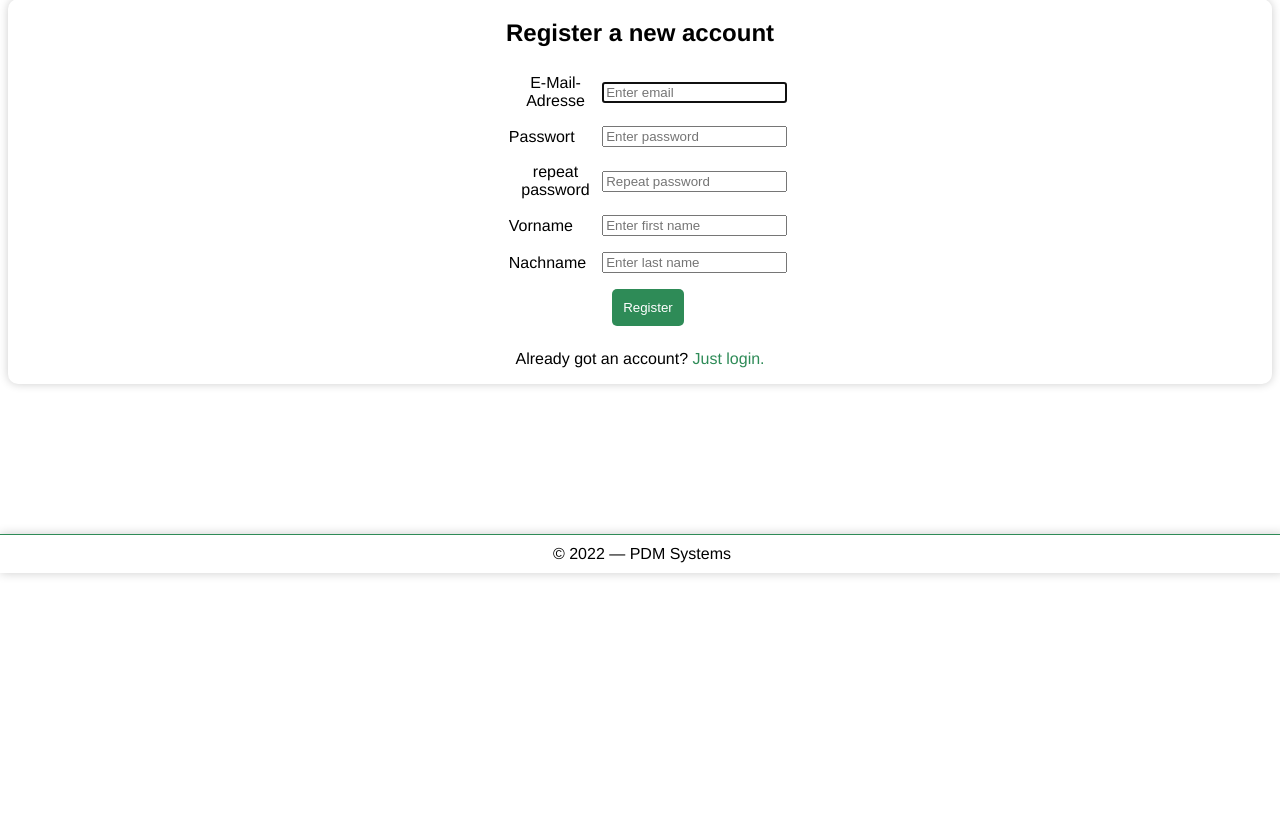
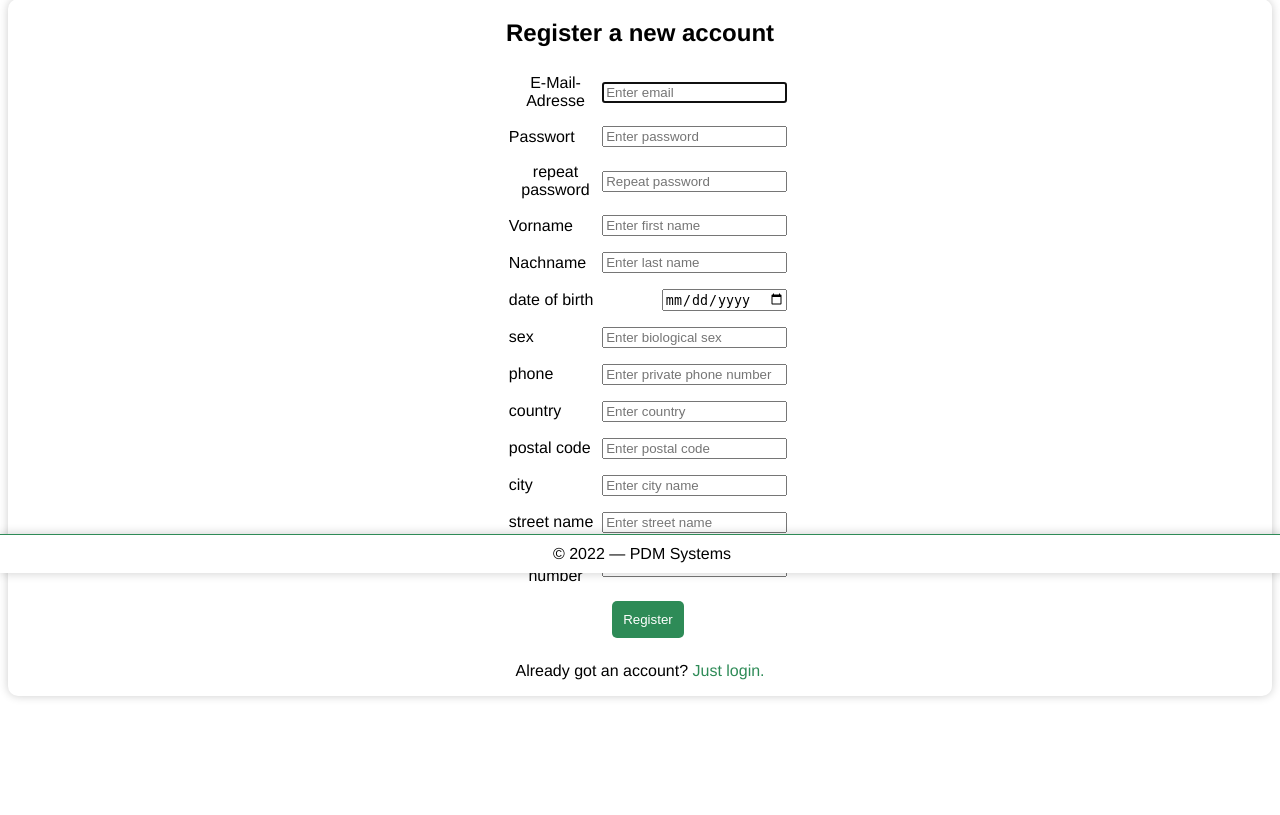
Before and after one commit to arne-kapell/patient-data-management, a Django app: page /accounts/register/ in a window 1280 px wide. Shown: the part 227-1042 px from the top of the page. Before the commit the page ends 804 px from the top, so only its background shows below. Run offline with Django 4.2, Linux system fonts and the light colour scheme.

Commit message:
profile management init

```diff
--- a/pdm/forms.py
+++ b/pdm/forms.py
@@ -7,11 +7,13 @@ class CustomUserCreationForm(UserCreationForm):
 
     class Meta:
         model = User
-        fields = ('email', 'role', 'verified', 'first_name', 'last_name')
+        fields = ('email', 'role', 'verified', 'first_name', 'last_name', 'birth_date',
+        'sex', 'phone', 'street_name', 'street_number', 'city', 'postal_code', 'country')
 
 
 class CustomUserChangeForm(UserChangeForm):
 
     class Meta:
         model = User
-        fields = ('email', 'role', 'verified', 'first_name', 'last_name')
+        fields = ('email', 'role', 'verified', 'first_name', 'last_name', 'birth_date',
+        'sex', 'phone', 'street_name', 'street_number', 'city', 'postal_code', 'country')
--- a/pdm/templates/pdm/main.html
+++ b/pdm/templates/pdm/main.html
@@ -170,7 +170,8 @@
                     {% if user.is_superuser %}
                     <span style="margin-right: 10px; color: red;">ADMIN</span>
                     {% elif user.last_name and user.first_name %}
-                    <span style="margin-right: 10px;">{{ user.last_name }}, {{ user.first_name }}</span>
+                    <!--<span style="margin-right: 10px;">{{ user.last_name }}, {{ user.first_name }}</span>-->
+                    <a href="/profile/"><button>{{ user.last_name }}, {{ user.first_name }}</button></a>
                     {% endif %}
                     {% if user.is_staff %}
                     <a href="/admin/"><button>Admin</button></a>
--- a/pdm/urls.py
+++ b/pdm/urls.py
@@ -17,4 +17,6 @@ urlpatterns = [
 
     path('accounts/', include('django.contrib.auth.urls')),
     path('accounts/register/', views.registerPage, name='register'),
+    path('profile/', views.profilePage, name='profile'),
+    path('profile/edit/', views.editProfile, name='edit-profile'),
 ]
--- a/pdm/views.py
+++ b/pdm/views.py
@@ -131,6 +131,11 @@ def deleteDoc(request, doc_id):
     return redirect('docs')
 
 
+@login_required
+def profilePage(request):
+    return render(request, 'pdm/profile.html')
+
+
 @csrf_protect
 def loginPage(request):
     context = {}
@@ -148,6 +153,61 @@ def loginPage(request):
     return render(request, 'pdm/login.html', context)
 
 
+@login_required
+@csrf_protect
+def editProfile(request):
+    context = {
+        "form": [
+            {"id": "mail", "type": "email", "label": _("email address"), "placeholder": _(
+                "Enter email"), "required": True, "value": "", "autofocus": True},
+            {"id": "password", "type": "password", "label": _("password"), "placeholder": _(
+                "Enter password"), "required": True, "value": ""},
+            {"id": "password2", "type": "password", "label": _("repeat password"), "placeholder": _(
+                "Repeat password"), "required": True, "value": ""},
+            {"id": "phone", "type": "text", "label": _("phone"), "placeholder": _(
+                "Enter private phone number"), "required": False, "value": ""},
+            {"id": "country", "type": "text", "label": _("country"), "placeholder": _(
+                "Enter country"), "required": False, "value": ""},
+            {"id": "postal_code", "type": "text", "label": _("postal code"), "placeholder": _(
+                "Enter postal code"), "required": False, "value": ""},
+            {"id": "city", "type": "text", "label": _("city"), "placeholder": _(
+                "Enter city name"), "required": False, "value": ""},
+            {"id": "street_name", "type": "text", "label": _("street name"), "placeholder": _(
+                "Enter street name"), "required": False, "value": ""},
+            {"id": "street_number", "type": "text", "label": _("street number"), "placeholder": _(
+                "Enter street number"), "required": False, "value": ""},
+        ]
+    }
+
+    if request.method == 'POST':
+        """ email = request.POST['mail']
+        password = request.POST['password']
+        password2 = request.POST['password2']
+        first_name = request.POST['first_name']
+        last_name = request.POST['last_name']
+        birth_date = request.POST['birth_date']
+        sex = request.POST['sex']
+        phone = request.POST['phone']
+        country = request.POST['country']
+        postal_code = request.POST['postal_code']
+        city = request.POST['city']
+        street_name = request.POST['street_name']
+        street_number = request.POST['street_number']
+        if password != password2:
+            context['error'] = "Passwords do not match"
+        elif User.objects.filter(email=email).exists():
+            context['error'] = "Email already in use"
+        else:
+            user = User.objects.create_user(
+                email=email, password=password, first_name=first_name, last_name=last_name,
+                birth_date=birth_date, sex=sex, phone=phone, country=country, postal_code=postal_code,
+                city=city, street_name=street_name, street_number=street_number)
+            user.save() """
+        return redirect('profile')
+
+    return render(request, 'pdm/edit-profile.html', context)
+
+
 @csrf_protect
 def registerPage(request):
     context = {
@@ -162,6 +222,22 @@ def registerPage(request):
                 "Enter first name"), "required": False, "value": ""},
             {"id": "last_name", "type": "text", "label": _("last name"), "placeholder": _(
                 "Enter last name"), "required": False, "value": ""},
+            {"id": "birth_date", "type": "date", "label": _("date of birth"), "placeholder": _(
+                "DD/MM/YYYY"), "required": False, "value": ""},
+            {"id": "sex", "type": "text", "label": _("sex"), "placeholder": _(
+                "Enter biological sex"), "required": False, "value": ""},
+            {"id": "phone", "type": "text", "label": _("phone"), "placeholder": _(
+                "Enter private phone number"), "required": False, "value": ""},
+            {"id": "country", "type": "text", "label": _("country"), "placeholder": _(
+                "Enter country"), "required": False, "value": ""},
+            {"id": "postal_code", "type": "text", "label": _("postal code"), "placeholder": _(
+                "Enter postal code"), "required": False, "value": ""},
+            {"id": "city", "type": "text", "label": _("city"), "placeholder": _(
+                "Enter city name"), "required": False, "value": ""},
+            {"id": "street_name", "type": "text", "label": _("street name"), "placeholder": _(
+                "Enter street name"), "required": False, "value": ""},
+            {"id": "street_number", "type": "text", "label": _("street number"), "placeholder": _(
+                "Enter street number"), "required": False, "value": ""},
         ]
     }
     if request.user.is_authenticated:
@@ -172,13 +248,23 @@ def registerPage(request):
         password2 = request.POST['password2']
         first_name = request.POST['first_name']
         last_name = request.POST['last_name']
+        birth_date = request.POST['birth_date']
+        sex = request.POST['sex']
+        phone = request.POST['phone']
+        country = request.POST['country']
+        postal_code = request.POST['postal_code']
+        city = request.POST['city']
+        street_name = request.POST['street_name']
+        street_number = request.POST['street_number']
         if password != password2:
             context['error'] = "Passwords do not match"
         elif User.objects.filter(email=email).exists():
             context['error'] = "Email already in use"
         else:
             user = User.objects.create_user(
-                email=email, password=password, first_name=first_name, last_name=last_name)
+                email=email, password=password, first_name=first_name, last_name=last_name,
+                birth_date=birth_date, sex=sex, phone=phone, country=country, postal_code=postal_code,
+                city=city, street_name=street_name, street_number=street_number)
             user.save()
             return redirect('login')
     return render(request, 'registration/register.html', context)
```
Also changed, not shown: pdm/models.py (+11 -0 lines), pdm/templates/pdm/edit-profile.html (added, +45 -0 lines), pdm/templates/pdm/profile.html (added, +16 -0 lines), pdm/migrations/0005_user_birth_date_user_city_user_country_user_phone_and_more.py (added).
